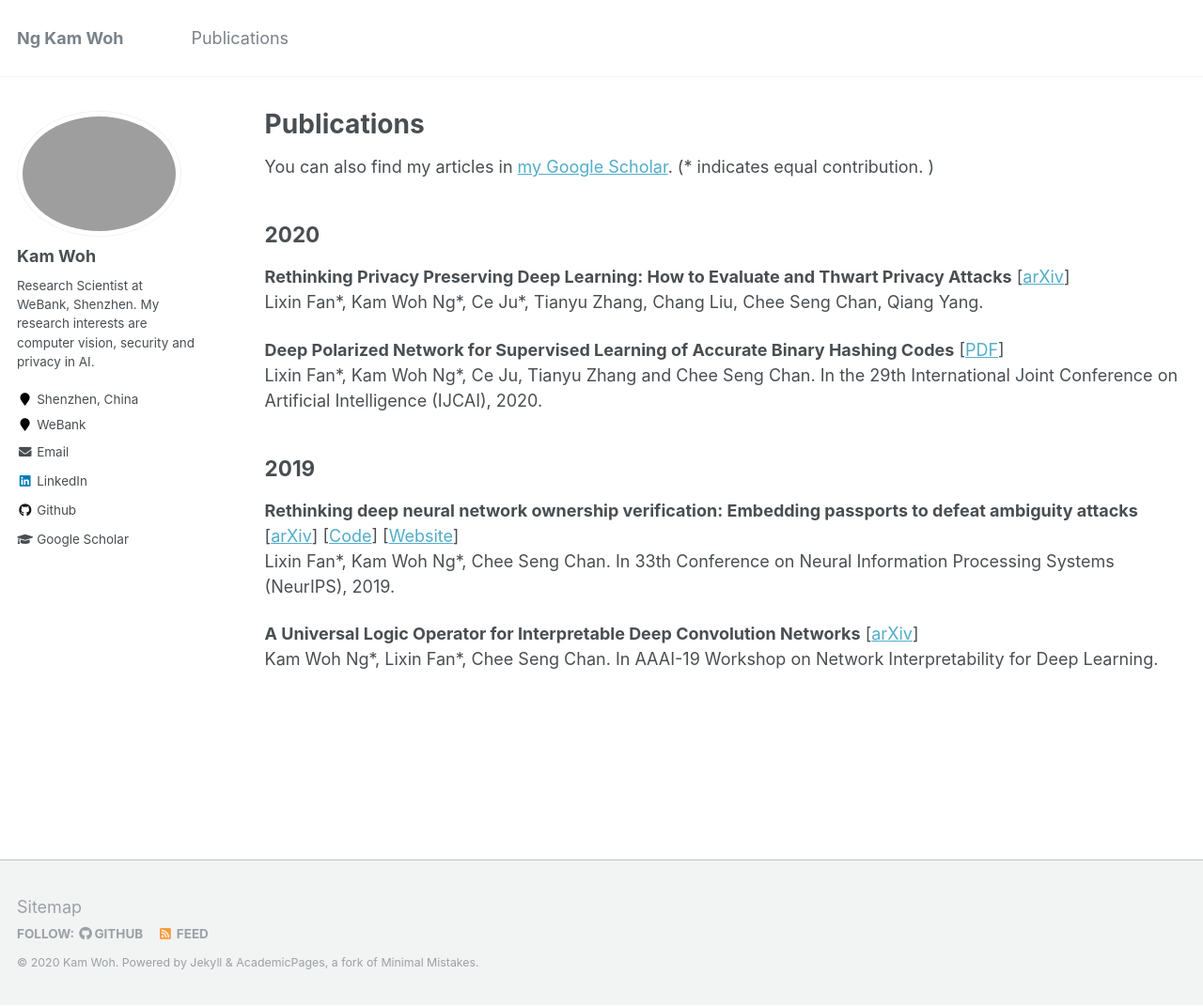
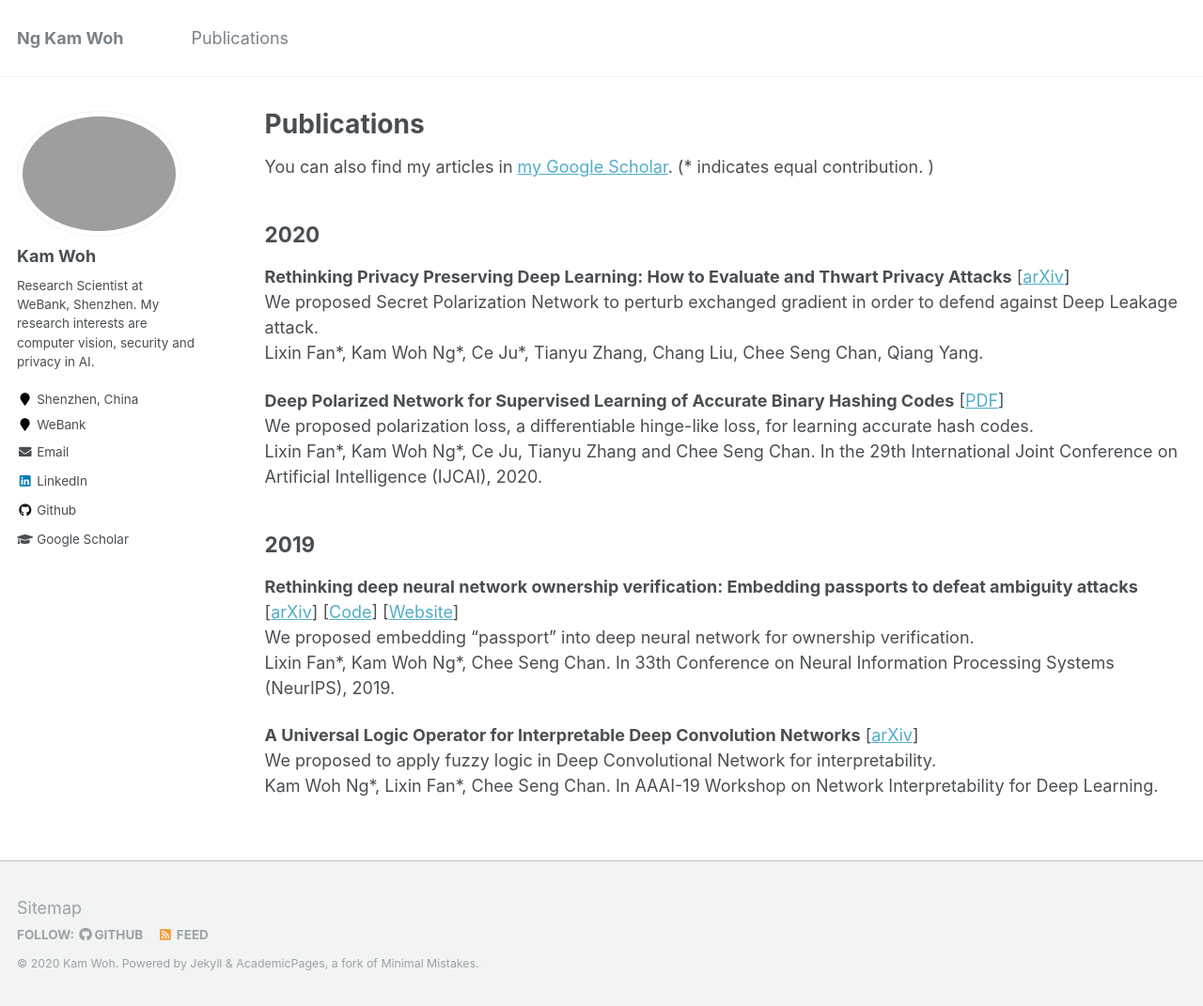
Before and after one commit to kamwoh/kamwoh.github.io, a Jekyll site: the page built from _pages/publications.md, in a window 1280 px wide and 1071 px high. Shown: the whole window at 94% size. Built offline with Jekyll 4.4.1, drawn with Linux system fonts in a browser that asks for light colours.

Commit message:
added simple sentences for publications

```diff
--- a/_pages/publications.md
+++ b/_pages/publications.md
@@ -11,15 +11,19 @@ You can also find my articles in [my Google Scholar](https://scholar.google.com/
 2020
 ------
 **Rethinking Privacy Preserving Deep Learning: How to Evaluate and Thwart Privacy Attacks** \[[arXiv](https://arxiv.org/abs/2006.11601)\]
+<br>We proposed Secret Polarization Network to perturb exchanged gradient in order to defend against Deep Leakage attack.
 <br>Lixin Fan\*, Kam Woh Ng\*, Ce Ju\*, Tianyu Zhang, Chang Liu, Chee Seng Chan, Qiang Yang.
 
 **Deep Polarized Network for Supervised Learning of Accurate Binary Hashing Codes** \[[PDF](https://www.ijcai.org/Proceedings/2020/0115.pdf)\]
+<br>We proposed polarization loss, a differentiable hinge-like loss, for learning accurate hash codes.
 <br>Lixin Fan\*, Kam Woh Ng\*, Ce Ju, Tianyu Zhang and Chee Seng Chan. In the 29th International Joint Conference on Artificial Intelligence (IJCAI), 2020.
 
 2019
 ------
 **Rethinking deep neural network ownership verification: Embedding passports to defeat ambiguity attacks** \[[arXiv](https://arxiv.org/abs/1909.07830)\] \[[Code](https://github.com/kamwoh/DeepIPR)\] \[[Website](https://kamwoh.github.io/DeepIPR/)\]
+<br>We proposed embedding "passport" into deep neural network for ownership verification.
 <br>Lixin Fan\*, Kam Woh Ng\*, Chee Seng Chan. In 33th Conference on Neural Information Processing Systems (NeurIPS), 2019.
 
 **A Universal Logic Operator for Interpretable Deep Convolution Networks** \[[arXiv](https://arxiv.org/abs/1901.08551)\]
+<br>We proposed to apply fuzzy logic in Deep Convolutional Network for interpretability.
 <br>Kam Woh Ng\*, Lixin Fan\*, Chee Seng Chan. In AAAI-19 Workshop on Network Interpretability for Deep Learning.
```
Also changed, not shown: _pages/about.md (+1 -1 lines), _pages/portfolio.html (deleted, +0 -13 lines), _pages/portfolio.md (added, +6 -0 lines).
